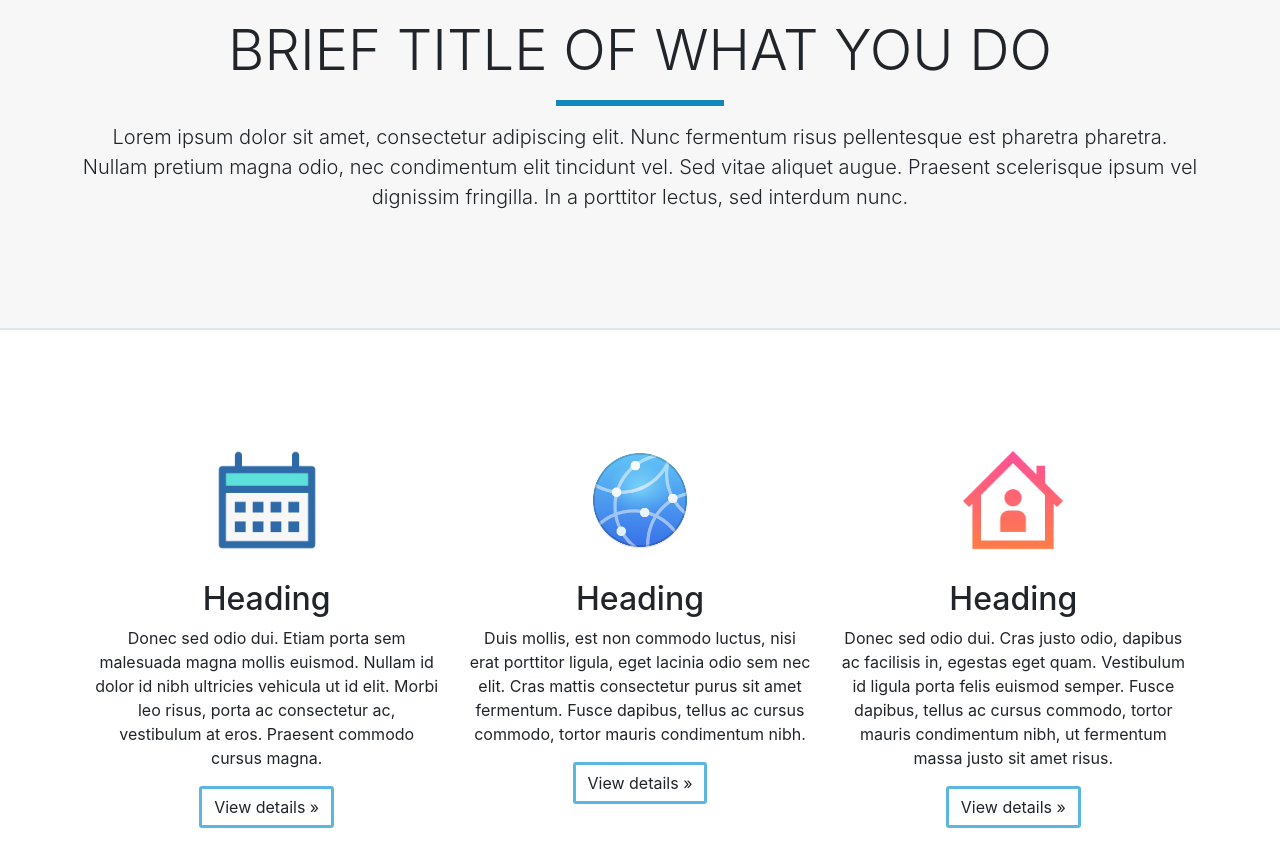
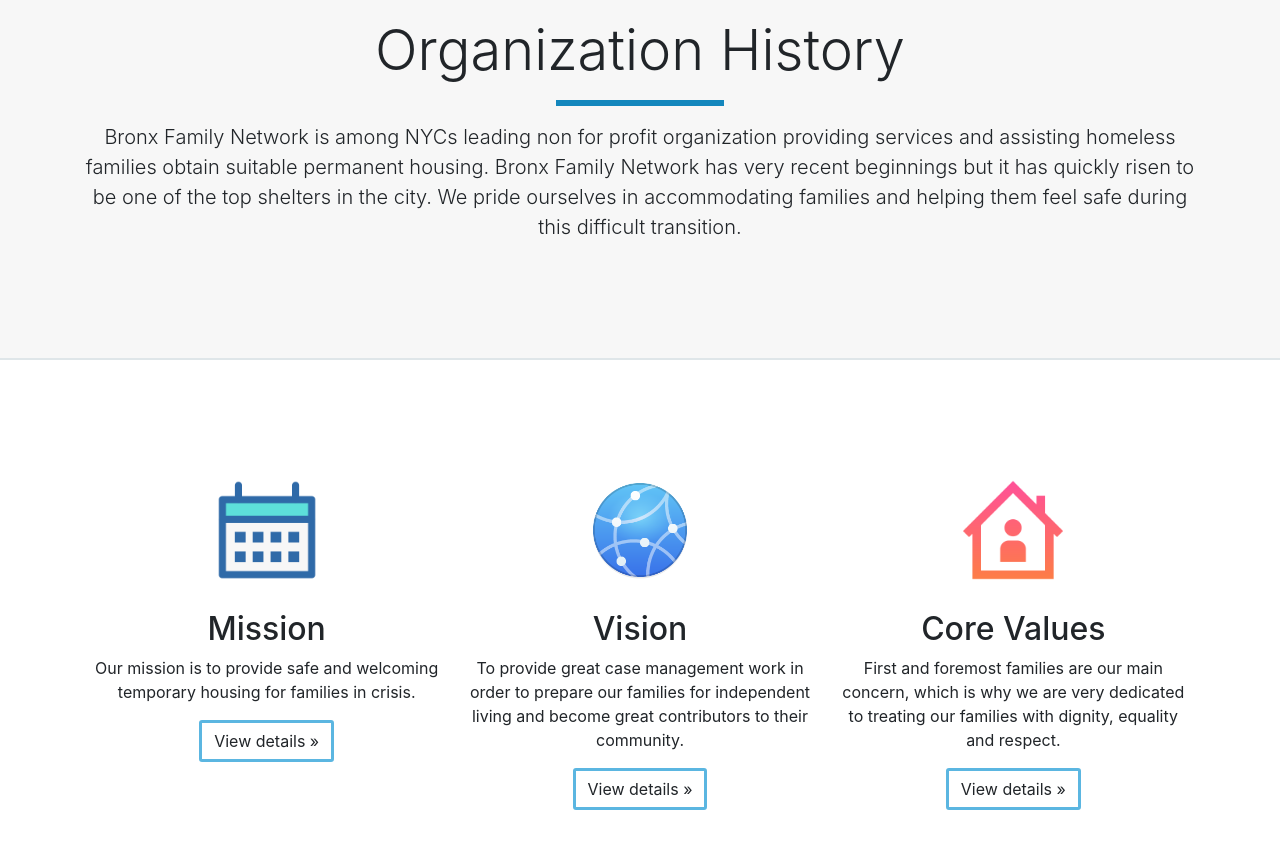
Before and after one commit to WilliamMena/bfn-website-bootstrap, a plain HTML site: page index.html in a window 1280 px wide. Shown: the part 260-1107 px from the top of the page. Drawn offline with nearby package versions, Linux system fonts and the light colour scheme.

Commit message:
#home: fill in the three info spaces

```diff
--- a/assets/style.css
+++ b/assets/style.css
@@ -140,7 +140,7 @@
   margin-bottom: 60px;
 }
 
-.company-info h2, .company-info p  {
+.company-info h2, .company-info p, .team > h1  {
   text-align: center;
 }
 
--- a/index.html
+++ b/index.html
@@ -42,28 +42,30 @@
   </div>
 
   <div class="brief-intro">
-    <h1 class="display-4">BRIEF TITLE OF WHAT YOU DO</h1>
+    <h1 class="display-4">Organization History</h1>
     <hr>
-    <p class="lead">Lorem ipsum dolor sit amet, consectetur adipiscing elit. Nunc fermentum risus pellentesque est pharetra pharetra. Nullam pretium magna odio, nec condimentum elit tincidunt vel. Sed vitae aliquet augue. Praesent scelerisque ipsum vel dignissim fringilla. In a porttitor lectus, sed interdum nunc.</p>
+    <p class="lead">Bronx Family Network is among NYCs leading non for profit organization providing services and assisting homeless families obtain suitable permanent housing. Bronx Family Network has very recent beginnings but it has quickly risen to be one of the top shelters in the city. We pride ourselves in accommodating families and helping them feel safe during this difficult transition.</p>
   </div>
 
   <div class="row three-column" id="about">
     <div class="col-lg-4 category">
       <img src="assets/calendar.png" alt="calendar">
-      <h2>Heading</h2>
-      <p>Donec sed odio dui. Etiam porta sem malesuada magna mollis euismod. Nullam id dolor id nibh ultricies vehicula ut id elit. Morbi leo risus, porta ac consectetur ac, vestibulum at eros. Praesent commodo cursus magna.</p>
+      <h2>Mission</h2>
+      <p>Our mission is to provide safe and welcoming temporary housing for families in crisis.</p>
       <p><a class="btn" href="#" role="button">View details »</a></p>
     </div><!-- /.col-lg-4 -->
     <div class="col-lg-4 category">
       <img src="assets/network@3x.png" alt="calendar">
-      <h2>Heading</h2>
-      <p>Duis mollis, est non commodo luctus, nisi erat porttitor ligula, eget lacinia odio sem nec elit. Cras mattis consectetur purus sit amet fermentum. Fusce dapibus, tellus ac cursus commodo, tortor mauris condimentum nibh.</p>
+      <h2>Vision</h2>
+      <p>To provide great case management work in order to prepare our families for independent living and
+      become great contributors to their community.</p>
       <p><a class="btn" href="#" role="button">View details »</a></p>
     </div><!-- /.col-lg-4 -->
     <div class="col-lg-4 category">
       <img src="assets/user-people-family-house-home.png" alt="calendar">
-      <h2>Heading</h2>
-      <p>Donec sed odio dui. Cras justo odio, dapibus ac facilisis in, egestas eget quam. Vestibulum id ligula porta felis euismod semper. Fusce dapibus, tellus ac cursus commodo, tortor mauris condimentum nibh, ut fermentum massa justo sit amet risus.</p>
+      <h2>Core Values</h2>
+      <p>First and foremost families are our main concern, which is why we are very dedicated to treating our
+      families with dignity, equality and respect.</p>
       <p><a class="btn" href="#" role="button">View details »</a></p>
     </div><!-- /.col-lg-4 -->
   </div>
```
Also changed, not shown: about_us.html (+5 -1 lines).
